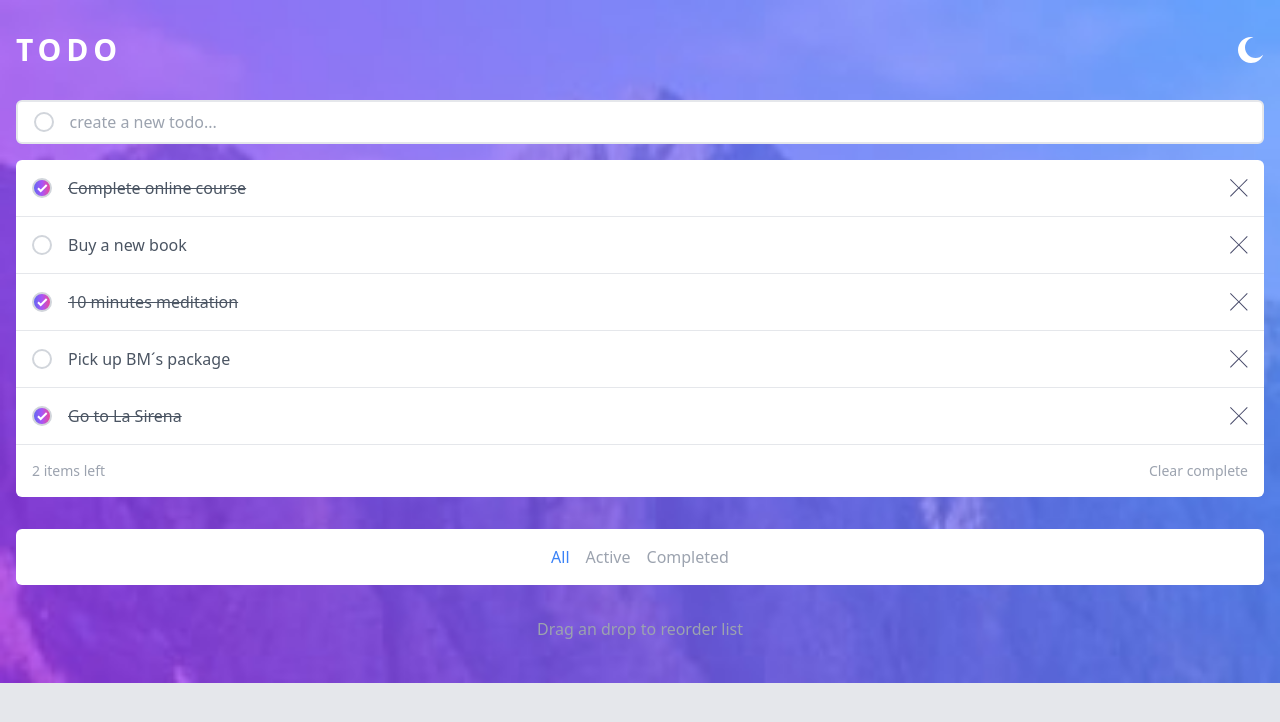
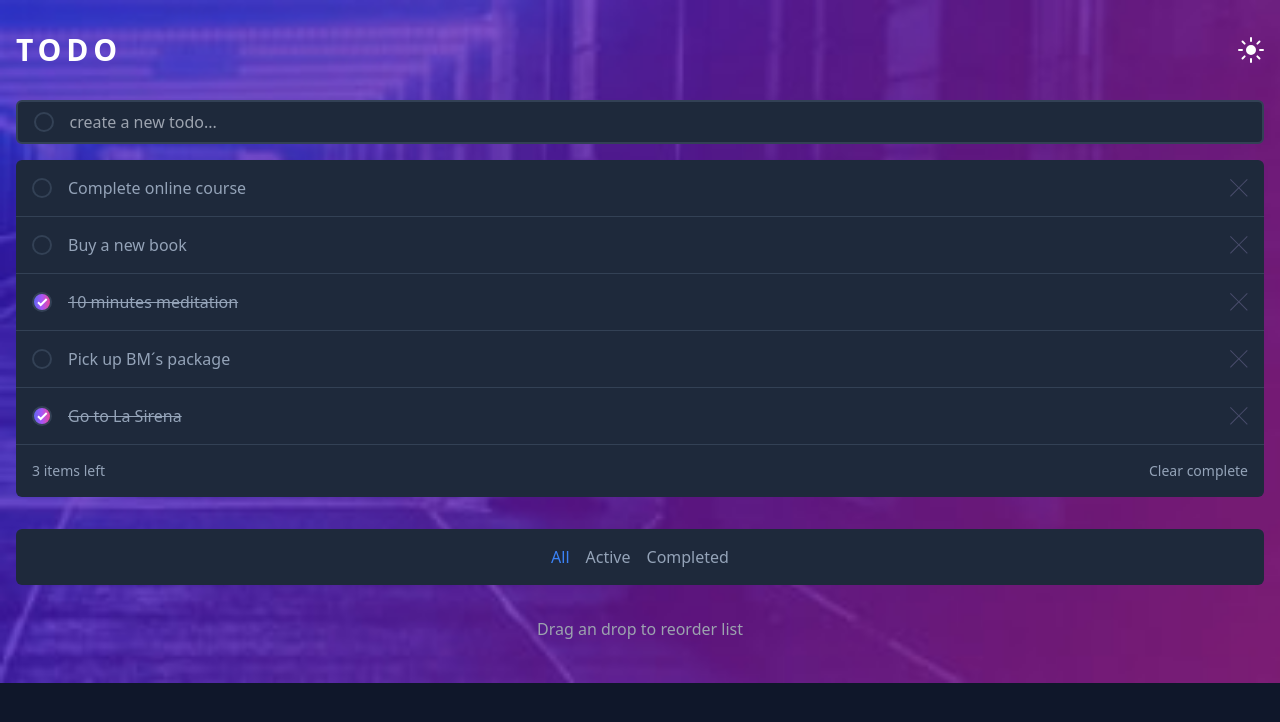
Before and after one commit to Jannada/practica-react-1, a React (Vite) app: page / in a window 1280 px wide. Both pictures are taken after a click on the button 1251 px from the left and 50 px from the top of the page. Shown: the top 722 px of the page. Built offline with nearby package versions, Linux system fonts and the light colour scheme.

Commit message:
Actualización 3

```diff
--- a/src/App.jsx
+++ b/src/App.jsx
@@ -6,7 +6,7 @@
 import { useState } from "react";
 
 const initialStateTodos = [
-    { id: 1, title: "Complete online course", completed: true },
+    { id: 1, title: "Complete online course", completed: false },
     { id: 2, title: "Buy a new book", completed: false },
     { id: 3, title: "10 minutes meditation", completed: true },
     { id: 4, title: "Pick up BM´s package", completed: false },
--- a/src/components/Header.jsx
+++ b/src/components/Header.jsx
@@ -1,14 +1,35 @@
+import { useEffect, useState } from "react";
 import { IconMoon } from "./icons/IconMoon";
+import { IconSun } from "./icons/IconSun";
+
+const inicialStateDarkMode = localStorage.getItem("theme") === "dark";
 
 export const Header = () => {
+    const [darkMode, setDarkMode] = useState(inicialStateDarkMode);
+
+    useEffect(() => {
+        if (darkMode) {
+            document.body.classList.add("dark");
+            // localStorage.theme = "dark";
+            localStorage.setItem("theme", "dark");
+        } else {
+            document.body.classList.remove("dark");
+            localStorage.setItem("theme", "light");
+        }
+    }, [darkMode]);
+
     return (
         <header className="container mx-auto px-4 pt-8">
             <div className="flex flex-row justify-between">
                 <h1 className="text-left text-3xl font-semibold uppercase tracking-[0.3rem] text-white">
                     Todo
                 </h1>
-                <button>
-                    <IconMoon fill="#fff" />
+                <button onClick={() => setDarkMode(!darkMode)}>
+                    {darkMode ? (
+                        <IconSun fill="#fff" />
+                    ) : (
+                        <IconMoon fill="#fff" />
+                    )}
                 </button>
             </div>
         </header>
--- a/src/components/icons/IconCross.jsx
+++ b/src/components/icons/IconCross.jsx
@@ -1,8 +1,12 @@
 export const IconCross = () => {
     return (
-        <svg xmlns="http://www.w3.org/2000/svg" width="18" height="18">
+        <svg
+            xmlns="http://www.w3.org/2000/svg"
+            width="18"
+            height="18"
+            fill="#494C6B"
+        >
             <path
-                fill="#494C6B"
                 fillRule="evenodd"
                 d="M16.97 0l.708.707L9.546 8.84l8.132 8.132-.707.707-8.132-8.132-8.132 8.132L0 16.97l8.132-8.132L0 .707.707 0 8.84 8.132 16.971 0z"
             />
--- /dev/null
+++ b/src/components/icons/IconSun.jsx
@@ -0,0 +1,14 @@
+export const IconSun = ({ fill = "#fff", ...props }) => {
+    return (
+        <svg
+            {...props}
+            fill={fill}
+            xmlns="http://www.w3.org/2000/svg"
+            width="26"
+            height="26"
+            fillRule="evenodd"
+        >
+            <path d="M13 21a1 1 0 011 1v3a1 1 0 11-2 0v-3a1 1 0 011-1zm-5.657-2.343a1 1 0 010 1.414l-2.121 2.121a1 1 0 01-1.414-1.414l2.12-2.121a1 1 0 011.415 0zm12.728 0l2.121 2.121a1 1 0 01-1.414 1.414l-2.121-2.12a1 1 0 011.414-1.415zM13 8a5 5 0 110 10 5 5 0 010-10zm12 4a1 1 0 110 2h-3a1 1 0 110-2h3zM4 12a1 1 0 110 2H1a1 1 0 110-2h3zm18.192-8.192a1 1 0 010 1.414l-2.12 2.121a1 1 0 01-1.415-1.414l2.121-2.121a1 1 0 011.414 0zm-16.97 0l2.121 2.12A1 1 0 015.93 7.344L3.808 5.222a1 1 0 011.414-1.414zM13 0a1 1 0 011 1v3a1 1 0 11-2 0V1a1 1 0 011-1z" />
+        </svg>
+    );
+};
--- a/src/main.jsx
+++ b/src/main.jsx
@@ -1,5 +1,4 @@
 import "./utils/darkMode.js";
-
 import { StrictMode } from "react";
 import { createRoot } from "react-dom/client";
 import App from "./App.jsx";
--- a/src/utils/darkMode.js
+++ b/src/utils/darkMode.js
@@ -1,16 +1,14 @@
-// On page load or when changing themes, best to add inline in `head` to avoid FOUC
-document.documentElement.classList.toggle(
-    "dark",
+//Configuraación para cuando el usuario entra por primera ez a nuestra app, esta tome el theme predeterminado del computador
+if (
     localStorage.theme === "dark" ||
-        (!("theme" in localStorage) &&
-            window.matchMedia("(prefers-color-scheme: dark)").matches)
-);
+    (!("theme" in localStorage) &&
+        window.matchMedia("(prefers-color-scheme: dark)").matches)
+) {
+    document.body.classList.add("dark");
+    localStorage.theme = "dark";
+} else {
+    document.body.classList.remove("dark");
+    localStorage.theme = "light";
+}
 
-// // Whenever the user explicitly chooses light mode
-// localStorage.theme = "light";
-
-// // Whenever the user explicitly chooses dark mode
-// localStorage.theme = "dark";
-
-// // Whenever the user explicitly chooses to respect the OS preference
-// localStorage.removeItem("theme");
+// Nota, debe estar arriba del APP porque debe leerlo primero
--- a/tailwind.config.js
+++ b/tailwind.config.js
@@ -9,5 +9,6 @@
         },
     },
     plugins: [],
-    darkMode: "class",
+    // darkMode: "class",
+    darkMode: "selector",
 };
```
